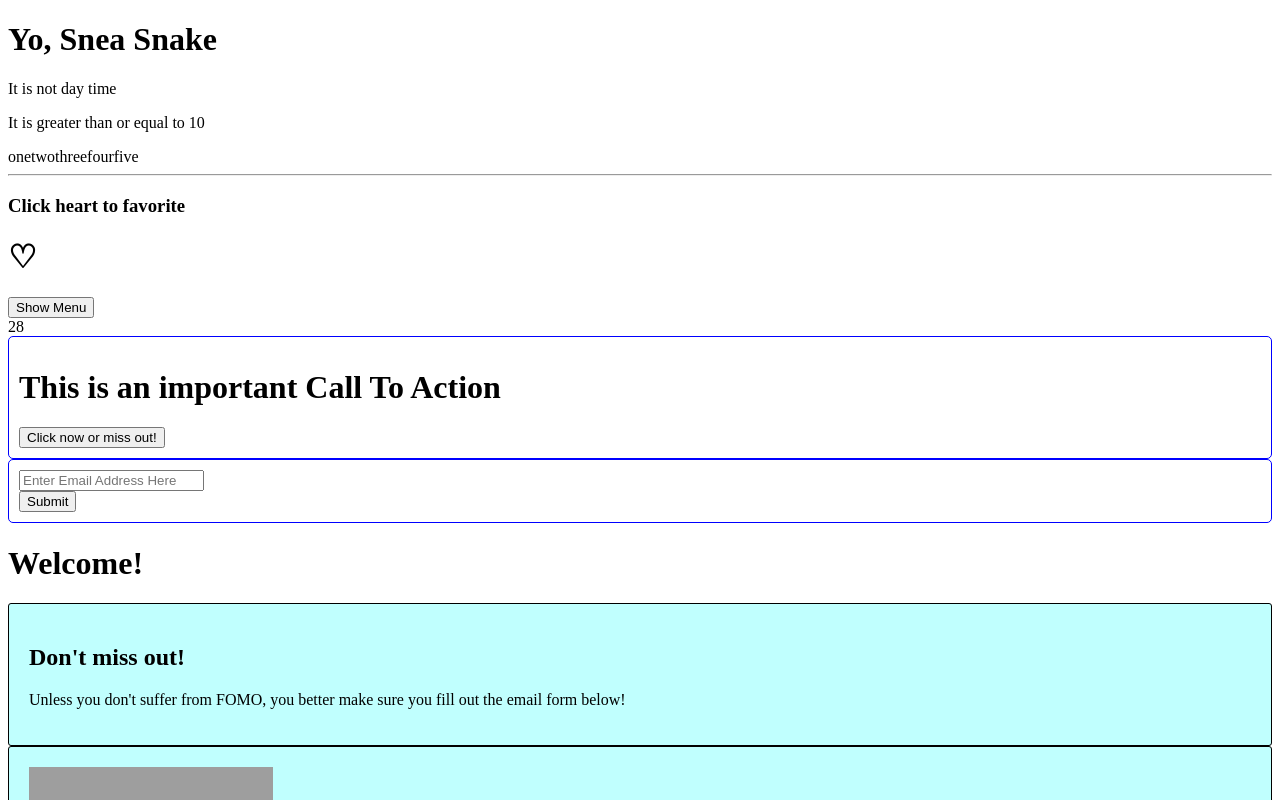
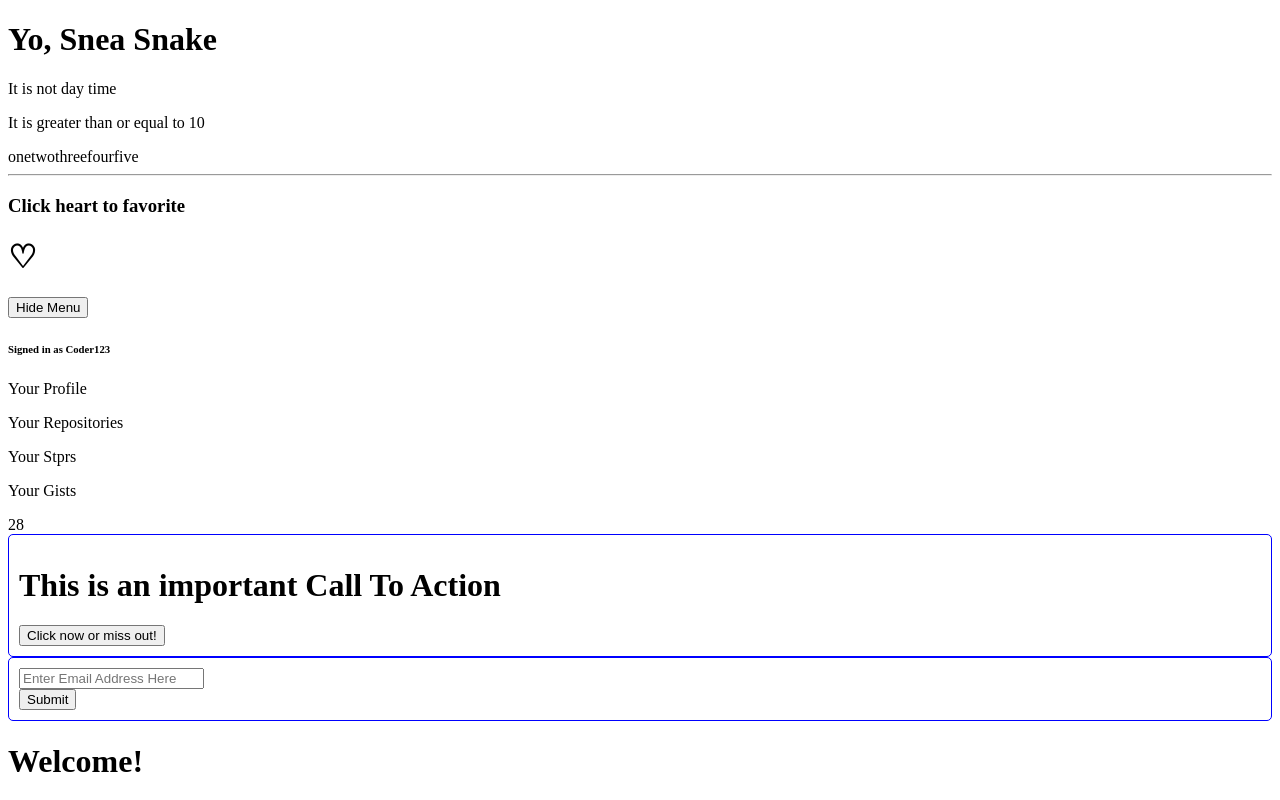
Before and after one commit to MattVegh/advance-react-practice, a React (Create React App) app: page / in a window 1280 px wide. Shown: the top 800 px of the page. Built offline with nearby package versions, Linux system fonts and the light colour scheme; grey boxes are pictures that could not be loaded.

Commit message:
default props

```diff
--- a/src/HOC_Part_4/Menu.js
+++ b/src/HOC_Part_4/Menu.js
@@ -3,7 +3,7 @@ import Toggler from '../Toggler'
 
 function Menu() {
     return (
-        <Toggler render={(on, toggle) => (
+        <Toggler defaultOnValue={true} render={(on, toggle) => (
             <div>
                 <button onClick={toggle}>{on ? "Hide" : "Show"} Menu </button>
                 <nav style={{ display: on ? "block" : "none" }}>
--- a/src/Toggler.js
+++ b/src/Toggler.js
@@ -4,6 +4,10 @@ import React, { Component } from 'react'
 class Toggler extends Component {
     state = {
         on: this.props.defaultOnValue
+    }
+
+    static defaultProps = {
+        defaultOnValue: false
     }
 
     toggle = () => {
@@ -22,4 +26,6 @@ class Toggler extends Component {
         )
     }
 }
+
+
 export default Toggler
```
